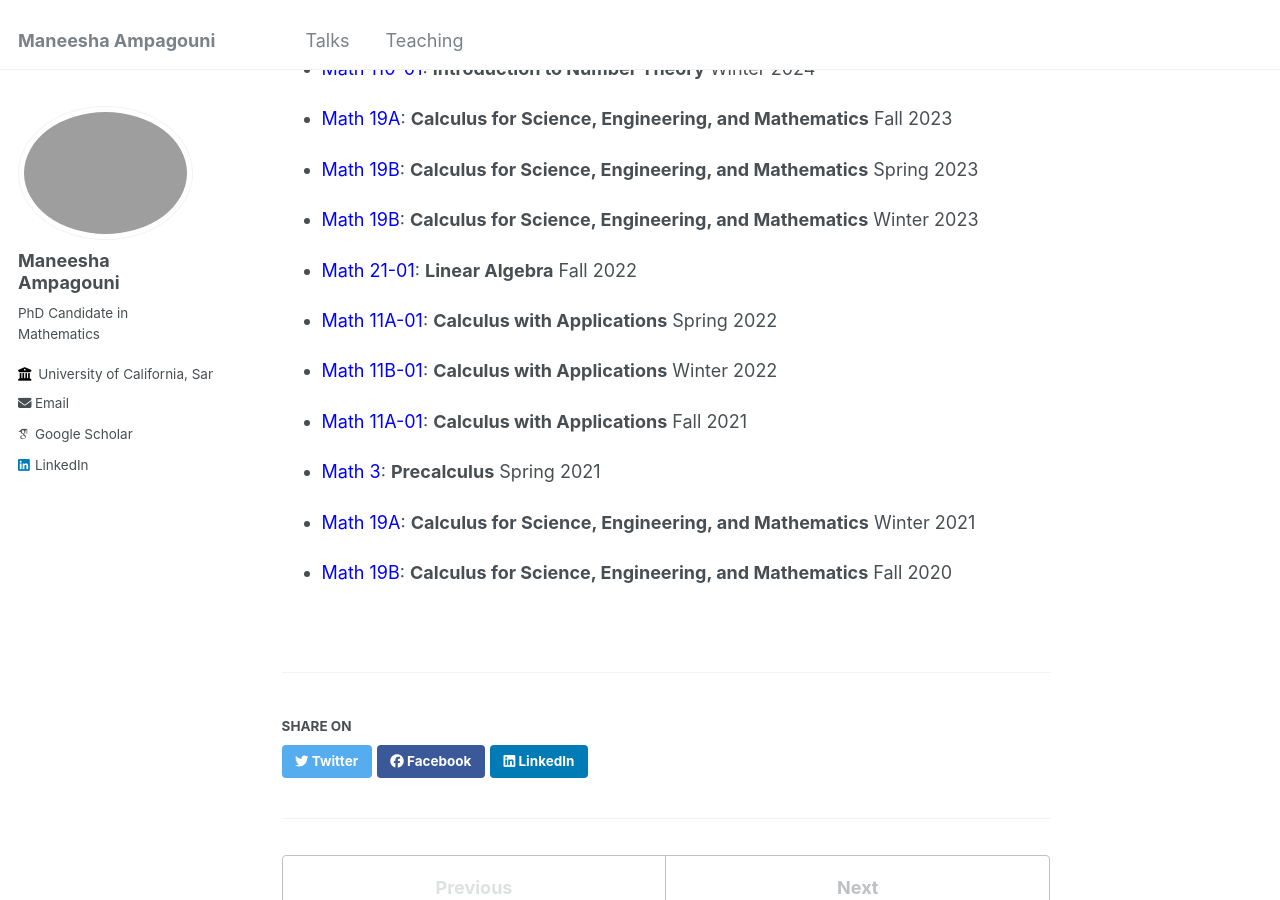
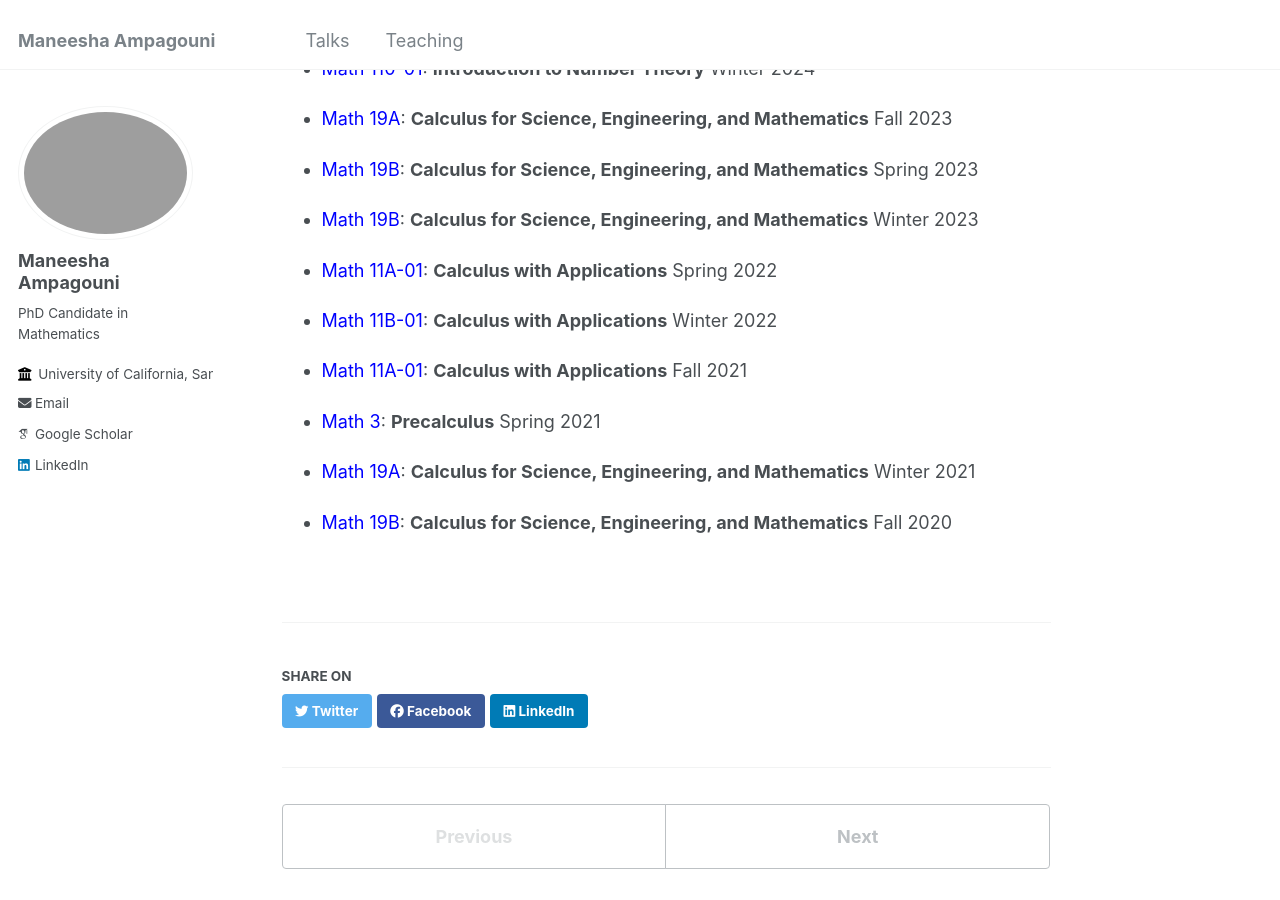
Before and after one commit to ManeeshaAmpagouni/maneeshaampagouni.github.io, a Jekyll site: the page built from _teaching/TAship at UCSC.md, in a window 1280 px wide and 900 px high, scrolled down 349 px. Built offline with Jekyll 4.4.1, drawn with Linux system fonts in a browser that asks for light colours; some web fonts are replaced.

Commit message:
Update TAship at UCSC.md

```diff
--- a/_teaching/TAship at UCSC.md
+++ b/_teaching/TAship at UCSC.md
@@ -24,8 +24,6 @@ I served as a teaching assistant to the following courses
 
 - <span style="color:blue">Math 19B</span>: **Calculus for Science, Engineering, and Mathematics** Winter 2023
 
-- <span style="color:blue">Math 21-01</span>: **Linear Algebra** Fall 2022
-
 - <span style="color:blue">Math 11A-01</span>: **Calculus with Applications** Spring 2022
 
 - <span style="color:blue">Math 11B-01</span>: **Calculus with Applications** Winter 2022
```
